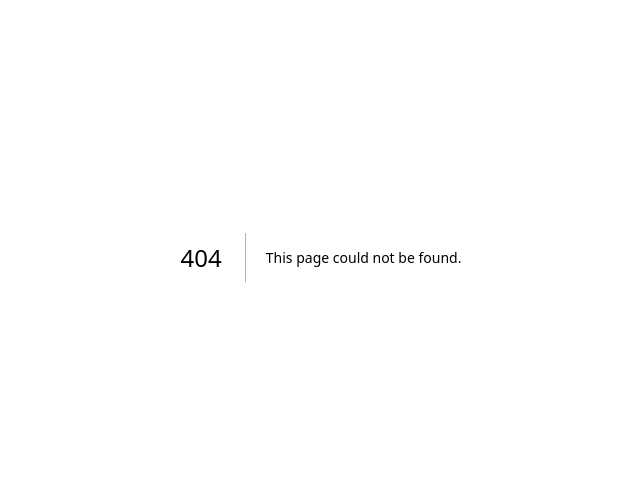
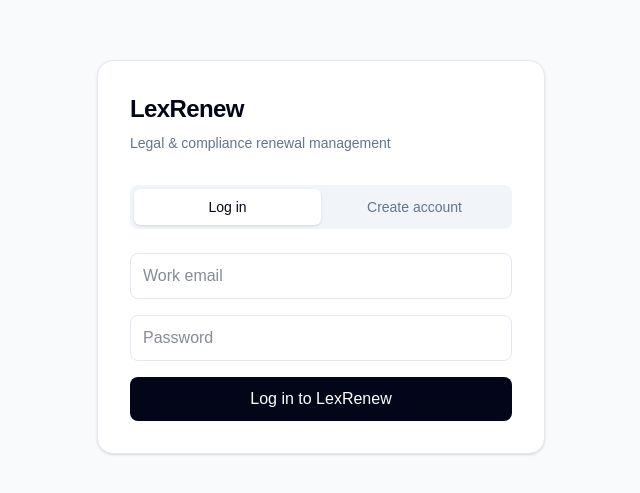
Before and after one commit to thasleenanasreen242-cmd/lexrenew, a Next.js app: page /login in a window 1280 px wide. Before the commit this address had no page. Shown: the part 143-636 px from the top of the page, without its empty margins (319-959 px from the left). Built offline with nearby package versions, Linux system fonts and the light colour scheme; no server answers.

Commit message:
Add LexRenew authentication page

```diff
--- /dev/null
+++ b/app/login/page.tsx
@@ -0,0 +1,65 @@
+'use client'
+
+import { useState } from 'react'
+import { createClient } from '@/lib/supabase/client'
+
+export default function LoginPage() {
+  const supabase = createClient()
+  const [mode, setMode] = useState<'login' | 'signup'>('login')
+  const [email, setEmail] = useState('')
+  const [password, setPassword] = useState('')
+  const [organizationName, setOrganizationName] = useState('')
+  const [message, setMessage] = useState('')
+  const [loading, setLoading] = useState(false)
+
+  async function submit(event: React.FormEvent) {
+    event.preventDefault()
+    setLoading(true)
+    setMessage('')
+
+    try {
+      if (mode === 'signup') {
+        const { data, error } = await supabase.auth.signUp({
+          email,
+          password,
+          options: {
+            data: { organization_name: organizationName || 'My Organization' },
+            emailRedirectTo: `${window.location.origin}/auth/confirm`,
+          },
+        })
+        if (error) throw error
+        setMessage(data.session ? 'Account created. Redirecting…' : 'Account created. Check your email to confirm your account.')
+      } else {
+        const { error } = await supabase.auth.signInWithPassword({ email, password })
+        if (error) throw error
+        window.location.href = '/'
+      }
+    } catch (error) {
+      setMessage(error instanceof Error ? error.message : 'Authentication failed.')
+    } finally {
+      setLoading(false)
+    }
+  }
+
+  return (
+    <main className="min-h-screen bg-slate-50 flex items-center justify-center px-6">
+      <div className="w-full max-w-md rounded-2xl border border-slate-200 bg-white p-8 shadow-sm">
+        <div className="mb-8">
+          <div className="text-2xl font-semibold tracking-tight text-slate-950">LexRenew</div>
+          <p className="mt-2 text-sm text-slate-500">Legal & compliance renewal management</p>
+        </div>
+        <div className="mb-6 flex rounded-lg bg-slate-100 p-1 text-sm">
+          <button onClick={() => setMode('login')} className={`flex-1 rounded-md px-3 py-2 ${mode === 'login' ? 'bg-white shadow-sm text-slate-950' : 'text-slate-500'}`}>Log in</button>
+          <button onClick={() => setMode('signup')} className={`flex-1 rounded-md px-3 py-2 ${mode === 'signup' ? 'bg-white shadow-sm text-slate-950' : 'text-slate-500'}`}>Create account</button>
+        </div>
+        <form onSubmit={submit} className="space-y-4">
+          {mode === 'signup' && <input value={organizationName} onChange={e => setOrganizationName(e.target.value)} placeholder="Organization name" className="w-full rounded-lg border border-slate-200 px-3 py-2.5 text-sm outline-none focus:border-slate-400" />}
+          <input required type="email" value={email} onChange={e => setEmail(e.target.value)} placeholder="Work email" className="w-full rounded-lg border border-slate-200 px-3 py-2.5 text-sm outline-none focus:border-slate-400" />
+          <input required minLength={6} type="password" value={password} onChange={e => setPassword(e.target.value)} placeholder="Password" className="w-full rounded-lg border border-slate-200 px-3 py-2.5 text-sm outline-none focus:border-slate-400" />
+          <button disabled={loading} className="w-full rounded-lg bg-slate-950 px-4 py-2.5 text-sm font-medium text-white disabled:opacity-50">{loading ? 'Please wait…' : mode === 'login' ? 'Log in to LexRenew' : 'Create LexRenew account'}</button>
+        </form>
+        {message && <p className="mt-4 rounded-lg bg-slate-50 px-3 py-2 text-sm text-slate-600">{message}</p>}
+      </div>
+    </main>
+  )
+}
```
